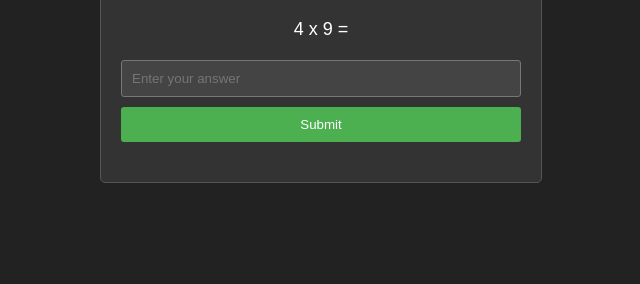
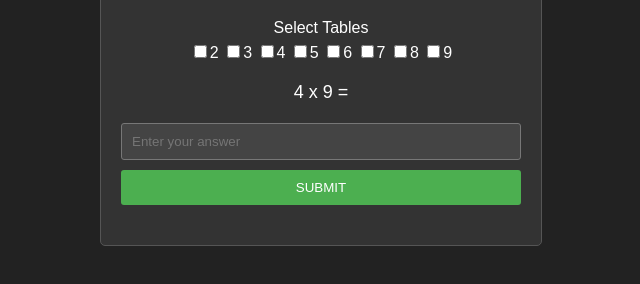
Before and after one commit to mahendra820/Multiplication-25-29, a plain HTML site: page index.html in a window 1280 px wide. Shown: the part 132-416 px from the top of the page, without its empty margins (319-959 px from the left). Drawn offline with Linux system fonts and the light colour scheme.

Commit message:
Update index.html

```diff
--- a/index.html
+++ b/index.html
@@ -1,23 +1,41 @@
 <!DOCTYPE html>
 <html lang="en">
+
 <head>
     <meta charset="UTF-8">
     <meta name="viewport" content="width=device-width, initial-scale=1.0">
     <title>Multiplication</title>
     <link rel="stylesheet" href="base.css">
 </head>
+
 <body>
     <div class="container">
         <h1>Multiplication</h1>
+
+        <div class="tableSelect">
+            <label for="factor2Select">Select Tables</label>
+            <div id="factor2Select" class="selection-options">
+                <label><input type="checkbox" value="2">2</label>
+                <label><input type="checkbox" value="3">3</label>
+                <label><input type="checkbox" value="4">4</label>
+                <label><input type="checkbox" value="5">5</label>
+                <label><input type="checkbox" value="6">6</label>
+                <label><input type="checkbox" value="7">7</label>
+                <label><input type="checkbox" value="8">8</label>
+                <label><input type="checkbox" value="9">9</label>
+            </div>
+        </div>
+
         <div class="question">
             <span id="factor1"></span> x <span id="factor2"></span> = <span id="answerField"></span>
         </div>
         <div class="answer-box">
             <input type="number" id="userAnswer" placeholder="Enter your answer">
-            <button id="submitButton">Submit</button>
+            <button id="submitButton">SUBMIT</button>
         </div>
         <div class="feedback" id="feedback"></div>
     </div>
     <script src="global.js"></script>
 </body>
+
 </html>
```
